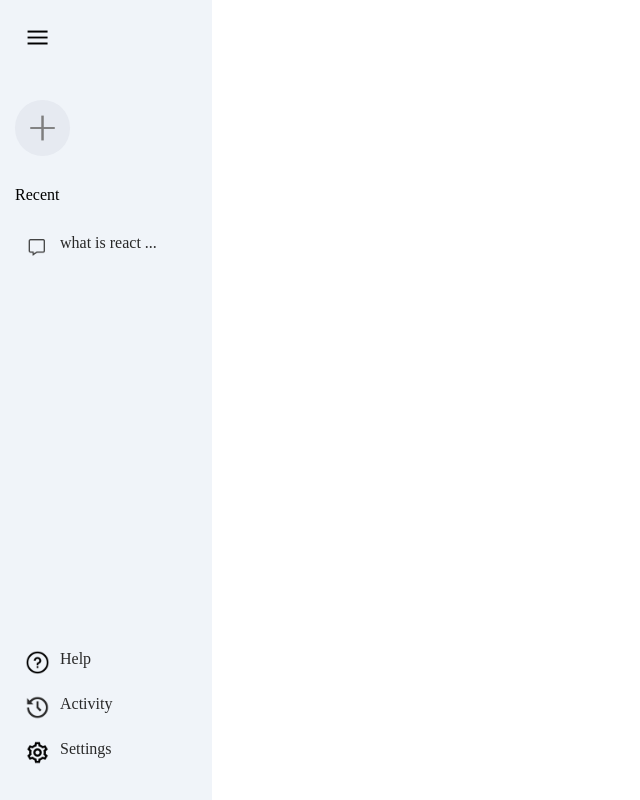
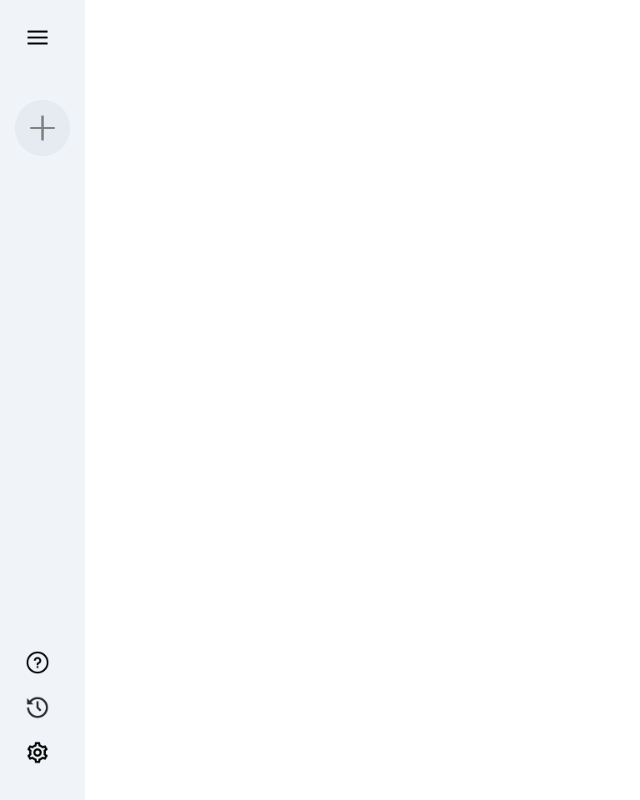
Before and after one commit to Saroyann/Gemini-Clone, a React (Vite) app: page / in a window 1280 px wide. Shown: the whole page, without its empty margins (0-640 px from the left). Built offline with nearby package versions, Linux system fonts and the light colour scheme.

Commit message:
initial commit

```diff
--- a/src/components/sidebar/Sidebar.jsx
+++ b/src/components/sidebar/Sidebar.jsx
@@ -14,9 +14,11 @@ const [extended, setExtended] = useState(false)
 
                 <div className="new-chat">
                     <img src={assets.plus_icon} />
-                    {extended?<p>New Chat</p>:null}
+                    {extended ? <p>New Chat</p> : null}
                 </div>
 
+                {extended
+                    ?
                     <div className="recent">
                         <p className="recent-title">Recent</p>
                         <div className="recent-entry">
@@ -24,20 +26,22 @@ const [extended, setExtended] = useState(false)
                             <p>what is react ...</p>
                         </div>
                     </div>
+                    : null
+                }
             </div>
 
             <div className="bottom">
                 <div className="bottom-item recent-entry">
                     <img src={assets.question_icon} />
-                    <p>Help</p>
+                    {extended? <p>Help</p> : null}
                 </div>
                 <div className="bottom-item recent-entry">
                     <img src={assets.history_icon} />
-                    <p>Activity</p>
+                    {extended ?<p>Activity</p> : null}
                 </div>
                 <div className="bottom-item recent-entry">
                     <img src={assets.setting_icon} />
-                    <p>Settings</p>
+                    {extended ? <p>Settings</p> : null}
                 </div>
             </div>
         </div>
```
Lines whose indentation alone changed are shown as unchanged.
